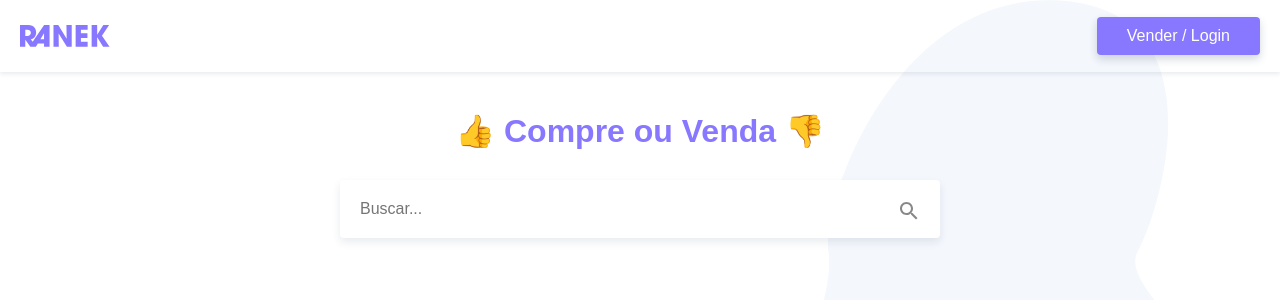
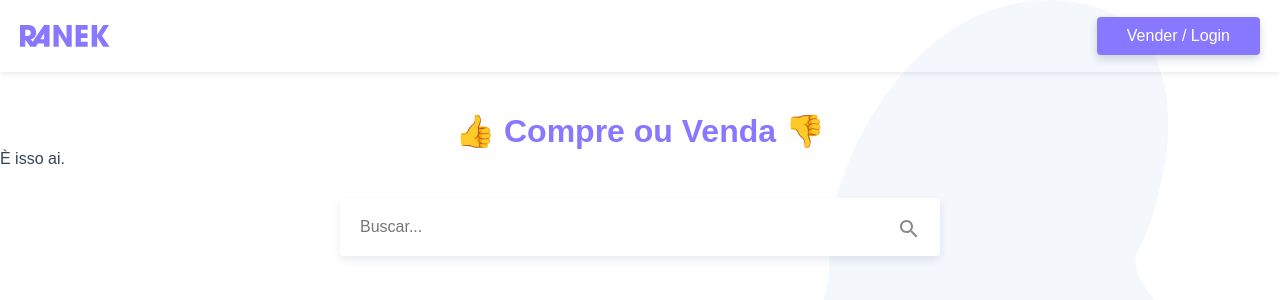
Before and after one commit to getBraga/Ranek-VueJS-Origamid, a Vue app: page / in a window 1280 px wide. Shown: the top 300 px of the page. Built offline with nearby package versions, Linux system fonts and the light colour scheme; no server answers.

Commit message:
Adicionado uma tag p ao Home

```diff
--- a/src/views/Home.vue
+++ b/src/views/Home.vue
@@ -1,6 +1,7 @@
 <template>
   <section>
     <h1>👍 Compre ou Venda 👎</h1>
+    <p>È isso ai.</p>
     <ProdutosBuscar />
     <ProdutosLista />
   </section>
```
